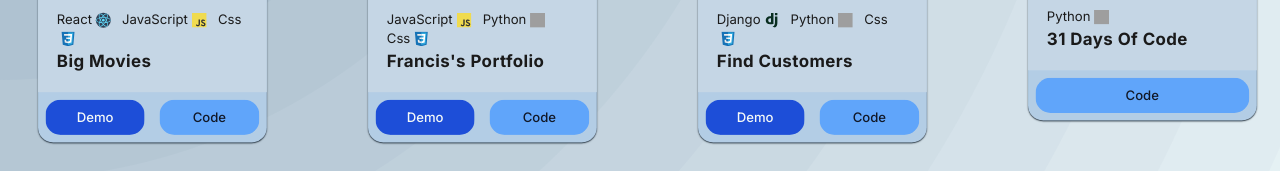
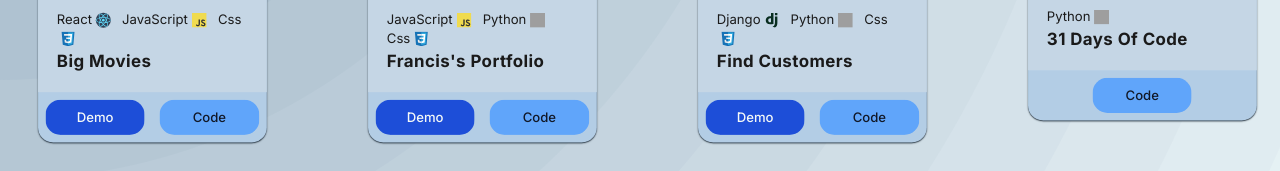
Before and after one commit to dylanbuchi/portfolio-next, a Next.js app: page /projects in a window 1280 px wide. Shown: the part 420-591 px from the top of the page. Built offline with nearby package versions, Linux system fonts and the light colour scheme; grey boxes are pictures that could not be loaded.

Commit message:
Center Code button

```diff
--- a/src/components/Projects/ProjectButtons.tsx
+++ b/src/components/Projects/ProjectButtons.tsx
@@ -18,7 +18,7 @@ const ProjectButtons = ({ project }: ProjectProps) => {
             </Link>
           </div>
           <div className="w-[50%] p-2 transition">
-            <Link href={project.codeLink ?? ''}>
+            <Link href={project.codeLink ?? '#'}>
               <a
                 target="_blank"
                 rel="noopener noreferrer"
@@ -33,8 +33,8 @@ const ProjectButtons = ({ project }: ProjectProps) => {
     }
     return (
       <>
-        <div className="w-[100%] p-2">
-          <Link href={project.codeLink ?? ''}>
+        <div className="mx-auto w-[50%] p-2">
+          <Link href={project.codeLink ?? '#'}>
             <a
               target="_blank"
               rel="noopener noreferrer"
@@ -47,7 +47,6 @@ const ProjectButtons = ({ project }: ProjectProps) => {
       </>
     );
   };
-
   return renderButtons();
 };
 
```
